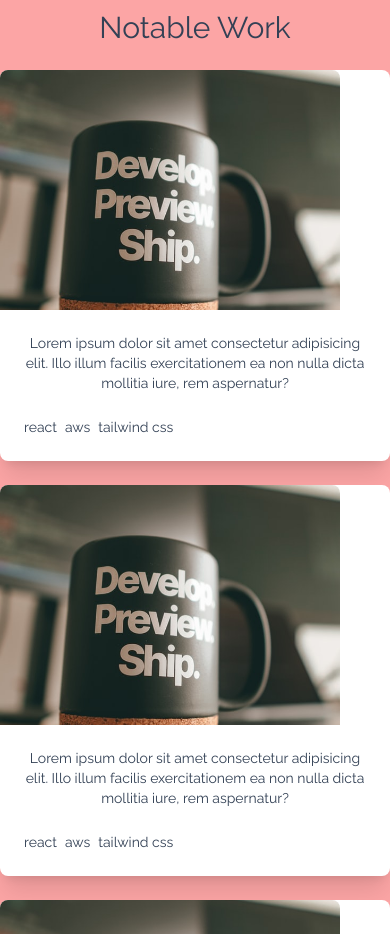
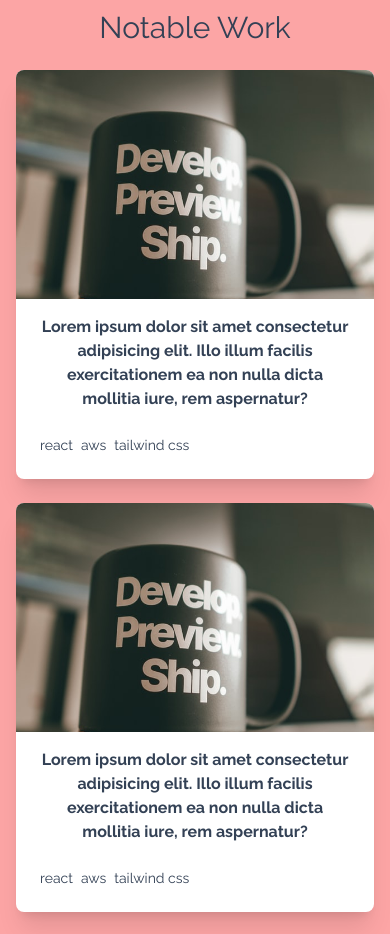
Before and after one commit to jays-space/portfolio_v2_frontend, a Next.js app: page / in a window 390 px wide. Shown: the part 462-1396 px from the top of the page. Built offline with nearby package versions, Linux system fonts and the light colour scheme; a web font is replaced by a local one.

Commit message:
Implemented responsive ProjectCard component

```diff
--- a/components/ProjectCard/ProjectCard.component.tsx
+++ b/components/ProjectCard/ProjectCard.component.tsx
@@ -12,20 +12,26 @@ interface IProjectCard {
 
 const ProjectCard = ({ cols }: IProjectCard) => {
   return (
-    <div className={`${cols && 'col-span-2 row-span-2'} w-full shadow-xl rounded-lg bg-white cursor-pointer`}>
+    <div
+      className={`${
+        cols && "col-span-2 row-span-2"
+      } mx-4 shadow-xl rounded-lg bg-white cursor-pointer`}
+    >
       {/* thumbnail */}
+      <div className="aspect-video">
         <Image
           src="/images/img.jpg"
           alt="dashboard"
-        layout="intrinsic"
-        width={340}
+          layout="responsive"
+          width={375}
           height={240}
           className="rounded-t-lg object-cover"
         />
+      </div>
 
       <div className="py-4 px-6">
         {/* description */}
-        <BodyText className="mb-6 text-sm">
+        <BodyText className="mb-6 font-semibold">
           Lorem ipsum dolor sit amet consectetur adipisicing elit. Illo illum
           facilis exercitationem ea non nulla dicta mollitia iure, rem
           aspernatur?
```
Lines whose indentation alone changed are shown as unchanged.
